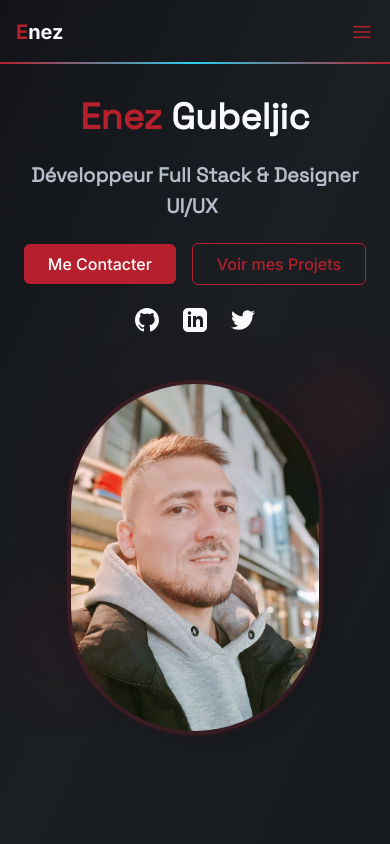
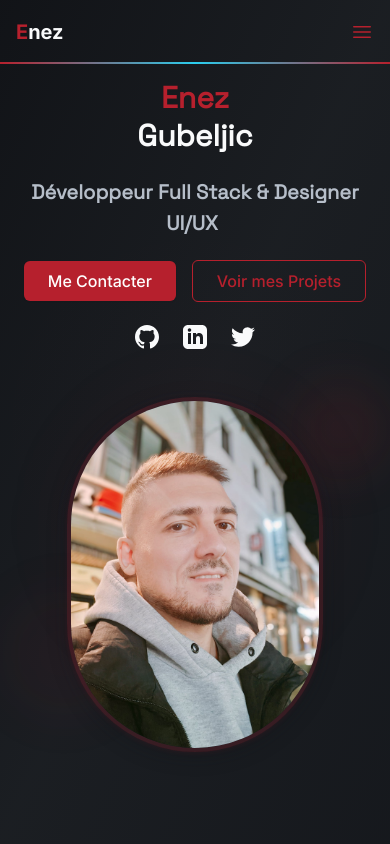
Before and after one commit to EEnez/portfolio, a Next.js app: page / in a window 390 px wide. Shown: the top 844 px of the page. Built offline with nearby package versions, Linux system fonts and the light colour scheme.

Commit message:
hero name mobil fix

```diff
--- a/src/components/Contact.tsx
+++ b/src/components/Contact.tsx
@@ -101,7 +101,7 @@ export default function Contact() {
   };
 
   return (
-    <section id="contact" className="py-16 md:py-20">
+    <section id="contact" className="py-20 md:py-24">
       <div className="container mx-auto px-4">
         <h2 className="text-3xl md:text-4xl font-bold text-center mb-8">
           <span className="inline-block border-b-4 border-primary pb-2">Me Contacter</span>
--- a/src/components/Hero.tsx
+++ b/src/components/Hero.tsx
@@ -24,12 +24,13 @@ export default function Hero() {
             className="text-center lg:text-left"
           >
             <motion.h1
-              className="text-4xl md:text-5xl lg:text-6xl font-bold mb-6"
+              className="text-3xl sm:text-4xl md:text-5xl lg:text-6xl font-bold mb-6 leading-tight"
               initial={{ opacity: 0, y: 20 }}
               animate={{ opacity: 1, y: 0 }}
               transition={{ duration: 0.6, delay: 0.2 }}
             >
-              <span className="text-interactive-primary">Enez</span> Gubeljic
+              <span className="text-interactive-primary block sm:inline">Enez</span>{" "}
+              <span className="block sm:inline">Gubeljic</span>
             </motion.h1>
 
             <motion.h2
--- a/src/components/Projects.tsx
+++ b/src/components/Projects.tsx
@@ -43,7 +43,7 @@ export default function Projects() {
     : projects.filter(project => project.category === activeCategory);
 
   return (
-    <section id="projects" className="py-20 bg-background-secondary">
+    <section id="projects" className="py-20 md:py-24 bg-background-secondary">
       <div className="container mx-auto px-4">
         <motion.div
           ref={ref}
```
